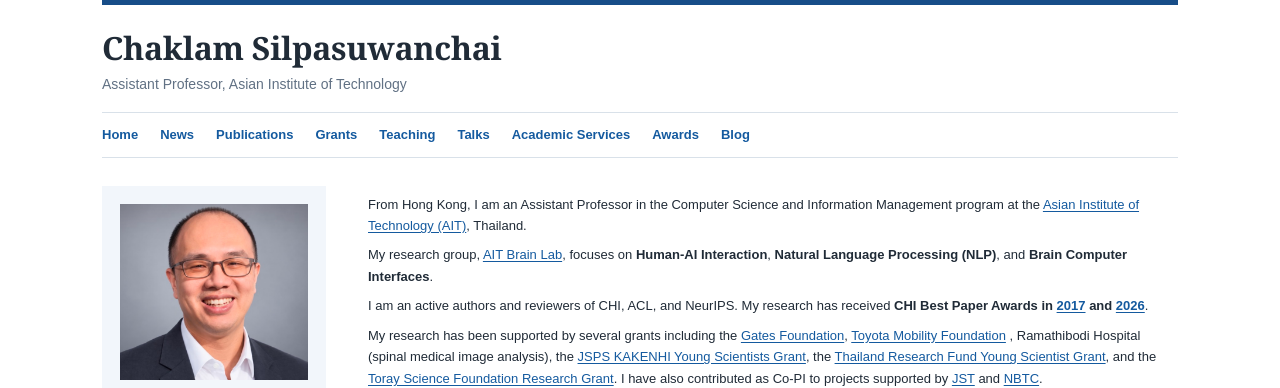
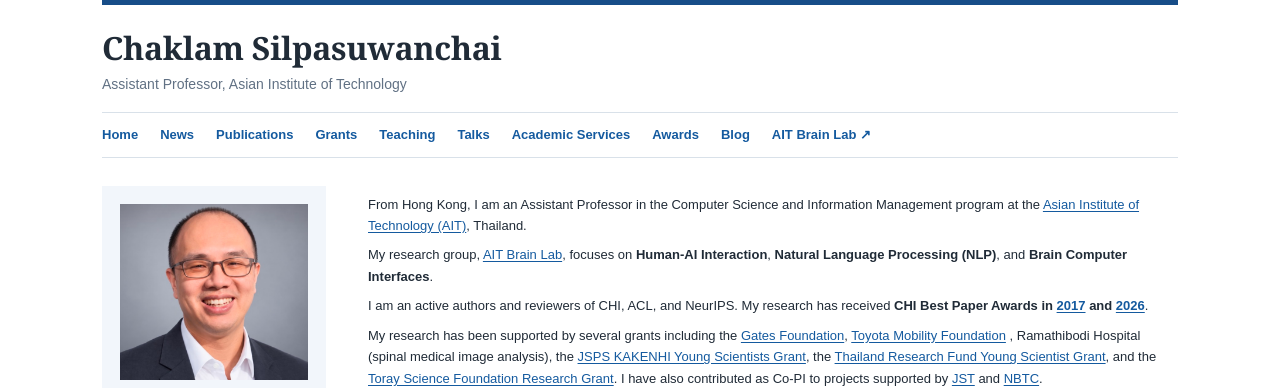
Before and after one commit to chaklam-silpasuwanchai/chaklam-silpasuwanchai.github.io, a Jekyll site: the page built from index.html, in a window 1280 px wide and 900 px high. Shown: the top 388 px of the window. Built offline with Jekyll 4.4.1, drawn with Linux system fonts in a browser that asks for light colours.

Commit message:
added AIT brain lab

```diff
--- a/_layouts/post.html
+++ b/_layouts/post.html
@@ -25,6 +25,7 @@
             <a href="/#service">Academic Services</a>
             <a href="/#awards">Awards</a>
             <a href="/blog.html">Blog</a>
+            <a href="https://ait-brainlab.github.io/" target="_blank">AIT Brain Lab ↗</a>
         </nav>
         <div class="columns">
             <aside class="profile">
--- a/blog.html
+++ b/blog.html
@@ -25,6 +25,7 @@ layout: null
             <a href="/#service">Academic Services</a>
             <a href="/#awards">Awards</a>
             <a href="/blog.html">Blog</a>
+            <a href="https://ait-brainlab.github.io/" target="_blank">AIT Brain Lab ↗</a>
         </nav>
         <div class="columns">
             <aside class="profile">
--- a/index.html
+++ b/index.html
@@ -23,7 +23,8 @@ layout: null
     <nav aria-label="Main navigation"><a href="/">Home</a><a href="#news">News</a><a
         href="#publications">Publications</a><a href="#grants">Grants</a><a href="#teaching">Teaching</a><a
         href="#talks">Talks</a><a href="#service">Academic
-        Services</a><a href="#awards">Awards</a><a href="blog.html">Blog</a></nav>
+        Services</a><a href="#awards">Awards</a><a href="blog.html">Blog</a><a href="https://ait-brainlab.github.io/" target="_blank">AIT Brain Lab ↗</a>
+    </nav>
     <div class="columns">
       <aside class="profile"><img alt="Chaklam Silpasuwanchai" src="sites/default/files/inline-images/chaklam.png" />
         <h2>Chaklam Silpasuwanchai</h2>
```
